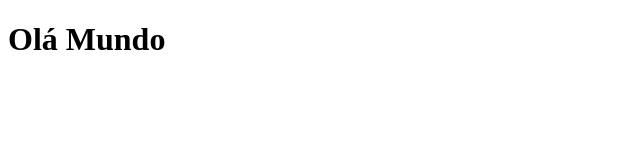
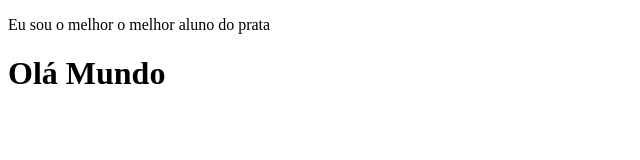
Before and after one commit to didisnt/workshop-prata, a plain HTML site: page index.html in a window 1280 px wide. Shown: the whole page, without its empty margins (0-640 px from the left). Drawn offline with Linux system fonts and the light colour scheme.

Commit message:
add verdade

```diff
--- a/index.html
+++ b/index.html
@@ -6,6 +6,7 @@
     <title>Document</title>
 </head>
 <body>
+    <p>Eu sou o melhor o melhor aluno do prata </p>
     <h1>Olá Mundo</h1>
 </body>
 </html>
```
